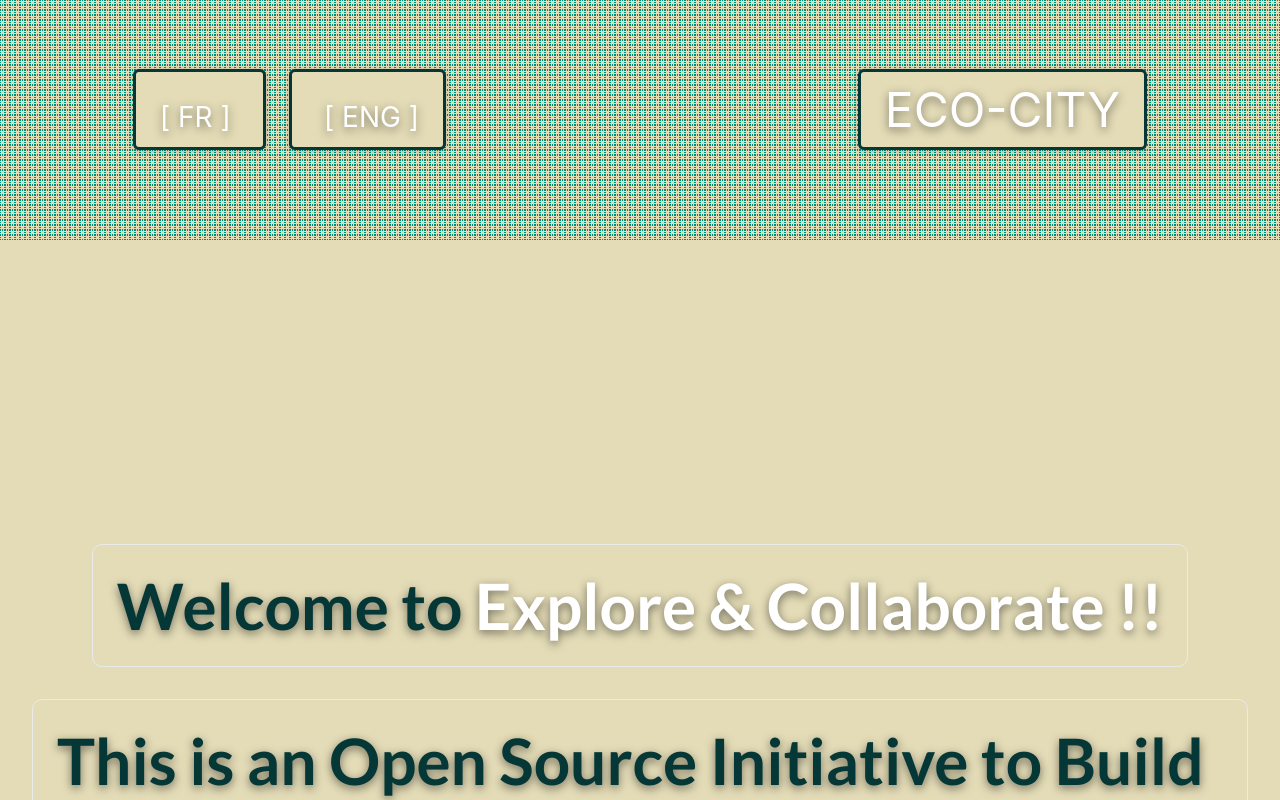
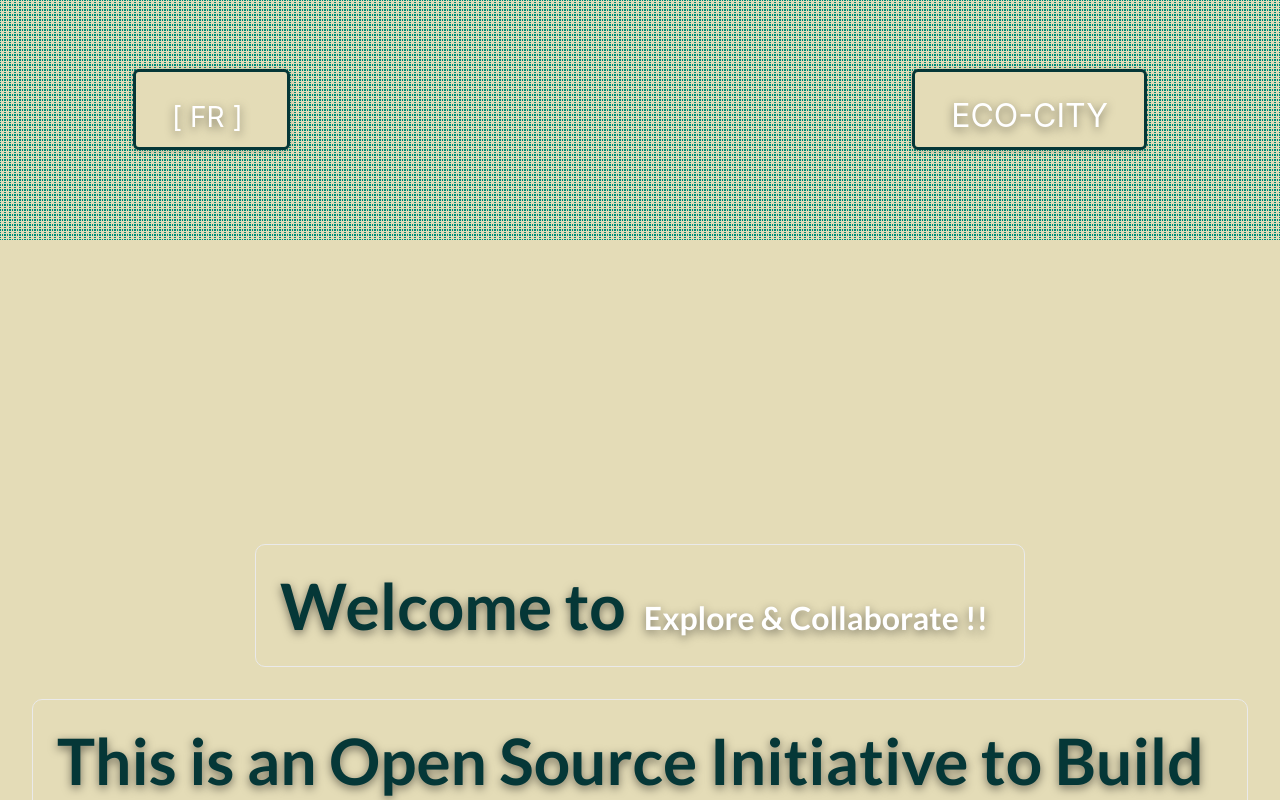
Before and after one commit to lindangulopez/eco-city, a Next.js app: page /blog/collaborate in a window 1280 px wide. Shown: the top 800 px of the page. Built offline with nearby package versions, Linux system fonts and the light colour scheme.

Commit message:
polished layout

```diff
--- a/components/events/event-item.js
+++ b/components/events/event-item.js
@@ -18,7 +18,7 @@ function EventItem(props) {
 
   return (
     <li className={classes.item}>
-    <Image src={'/' + image} alt={title} width={65} height={40} />
+    <Image src={'/' + image} alt={title} width={250} height={250} />
       <div className={classes.content}>
         <div className={classes.summary}>
           <h2>{title}</h2>
--- a/components/layout/main-header.js
+++ b/components/layout/main-header.js
@@ -6,7 +6,7 @@ function MainHeader() {
   return (
     <header className={classes.header}>
       <div className={classes.navigation}>
-      <button className="btn"><Link href='/FR'>[&nbsp;FR&nbsp;]&nbsp;</Link></button> <button className="btn"><Link href='/ENG'>&nbsp;[&nbsp;ENG&nbsp;]</Link></button>
+      <button className="btn"><Link href='/FR'>[&nbsp;FR&nbsp;]&nbsp;</Link></button> {/* <button className="btn"><Link href='/ENG'>&nbsp;[&nbsp;ENG&nbsp;]</Link></button>  */}
       </div>
       <button className="btn"><Link href='/'>ECO-CITY</Link></button>
     </header>
--- a/index.js
+++ b/index.js
@@ -1,4 +1,4 @@
-import { useRef, useState } from 'react';
+/* import { useRef, useState } from 'react';
 
 function HomePage() {
   const [feedbackItems, setFeedbackItems] = useState([]);
@@ -59,3 +59,4 @@ function HomePage() {
 }
 
 export default HomePage;
+ */
--- a/styles/globals.css
+++ b/styles/globals.css
@@ -20,10 +20,10 @@ h6 {
   font-family: 'Lato', sans-serif;
   margin: 3rem;
   padding-top: 1.5rem;
-  font-size: 3rem;
+  font-size: 2rem;
   text-align: center;
   text-shadow: 0 3px 10px rgba(0, 0, 0, 0.5);
-  color:rgb(5, 55, 55);
+  color:white;
 
 }
 
@@ -73,6 +73,9 @@ ul {
 }
 
 a {
+ margin: .75rem;
+ padding-top: 1.5rem;
+ font-size: 2rem;
  color:white;
  text-decoration: none;
  text-shadow: 0 3px 10px rgba(0, 0, 0, 0.5);
```
